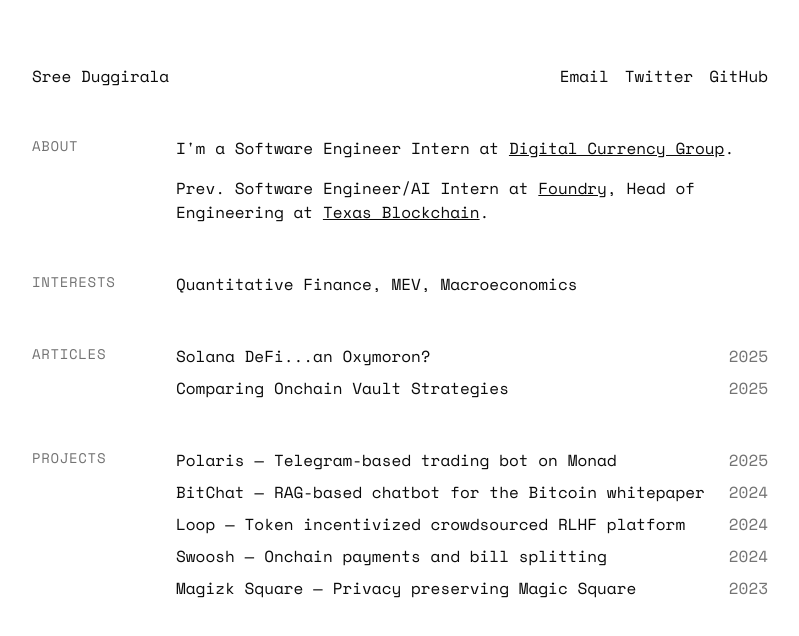
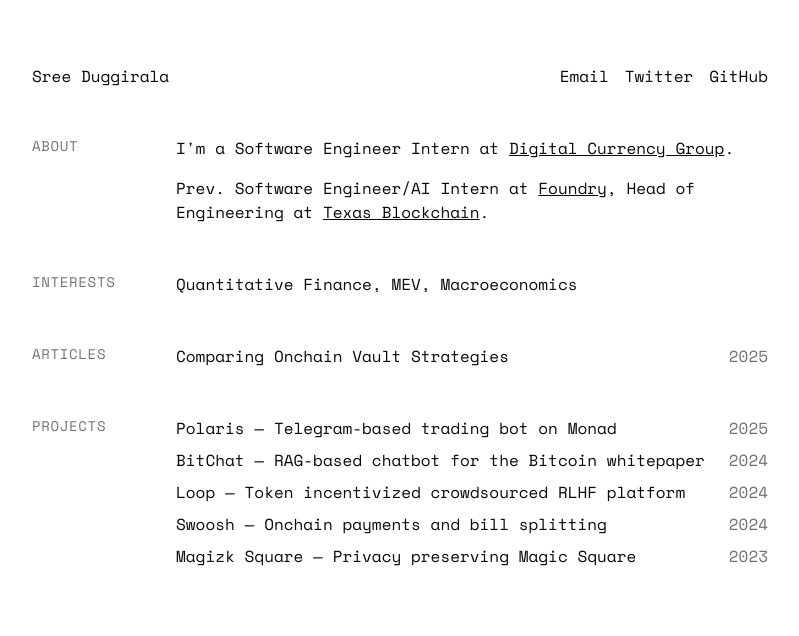
Before and after one commit to sreeduggirala/website, a Next.js app: page / in a window 1280 px wide. Shown: the top 636 px of the page, without its empty margins (240-1039 px from the left). Built offline with nearby package versions, Linux system fonts and the light colour scheme.

Commit message:
update links

```diff
--- a/app/page.tsx
+++ b/app/page.tsx
@@ -56,11 +56,6 @@ export default function Home() {
         <div className="content space-y-2">
           {[
             {
-              title: "Solana DeFi...an Oxymoron?",
-              year: "2025",
-              link: "https://mirror.xyz/sreevanth.eth",
-            },
-            {
               title: "Comparing Onchain Vault Strategies",
               year: "2025",
               link: "https://mirror.xyz/sreevanth.eth",
@@ -94,7 +89,7 @@ export default function Home() {
             {
               name: "Loop — Token incentivized crowdsourced RLHF platform",
               year: "2024",
-              link: "https://github.com/shreybirmiwal/loop",
+              link: "https://github.com/shreybirmiwal/Loop-ethSF2024",
             },
             {
               name: "Swoosh — Onchain payments and bill splitting",
```
